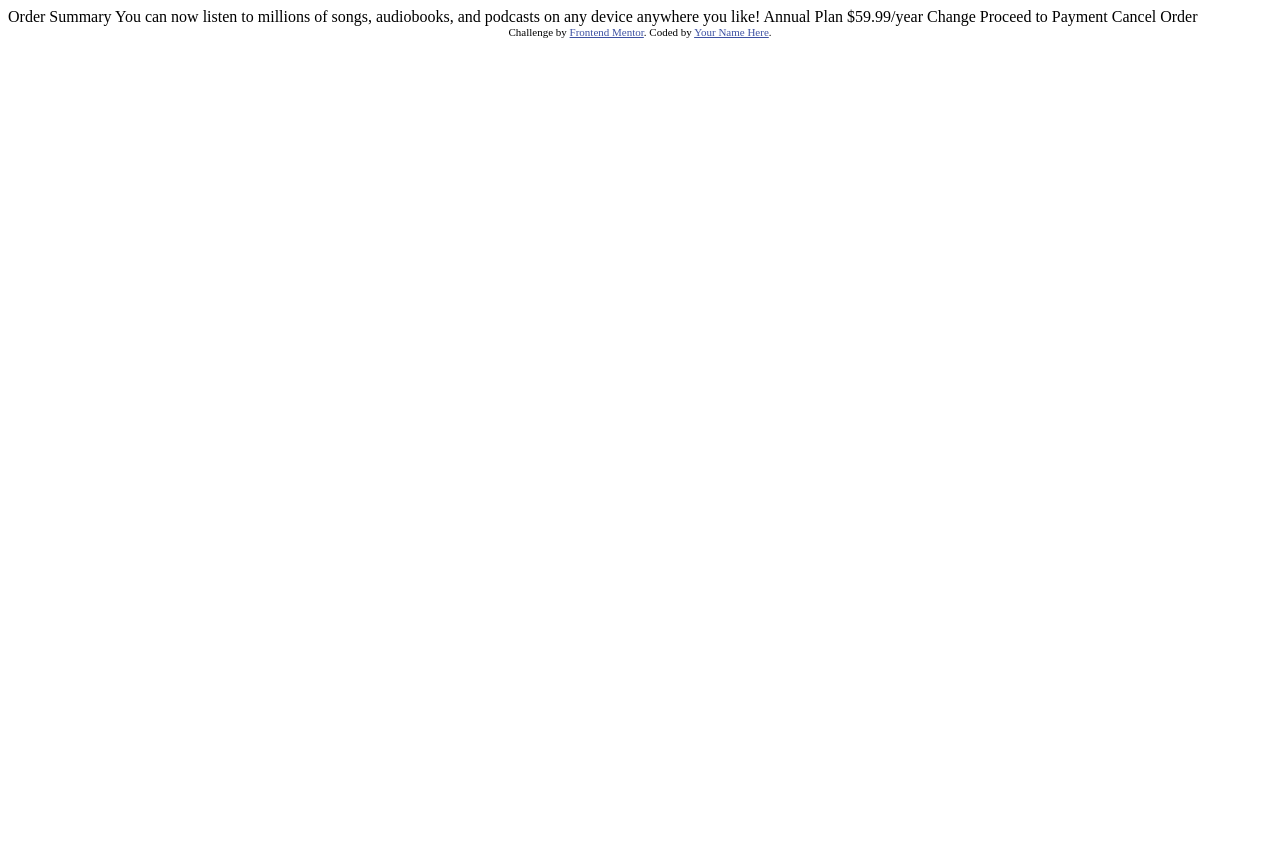
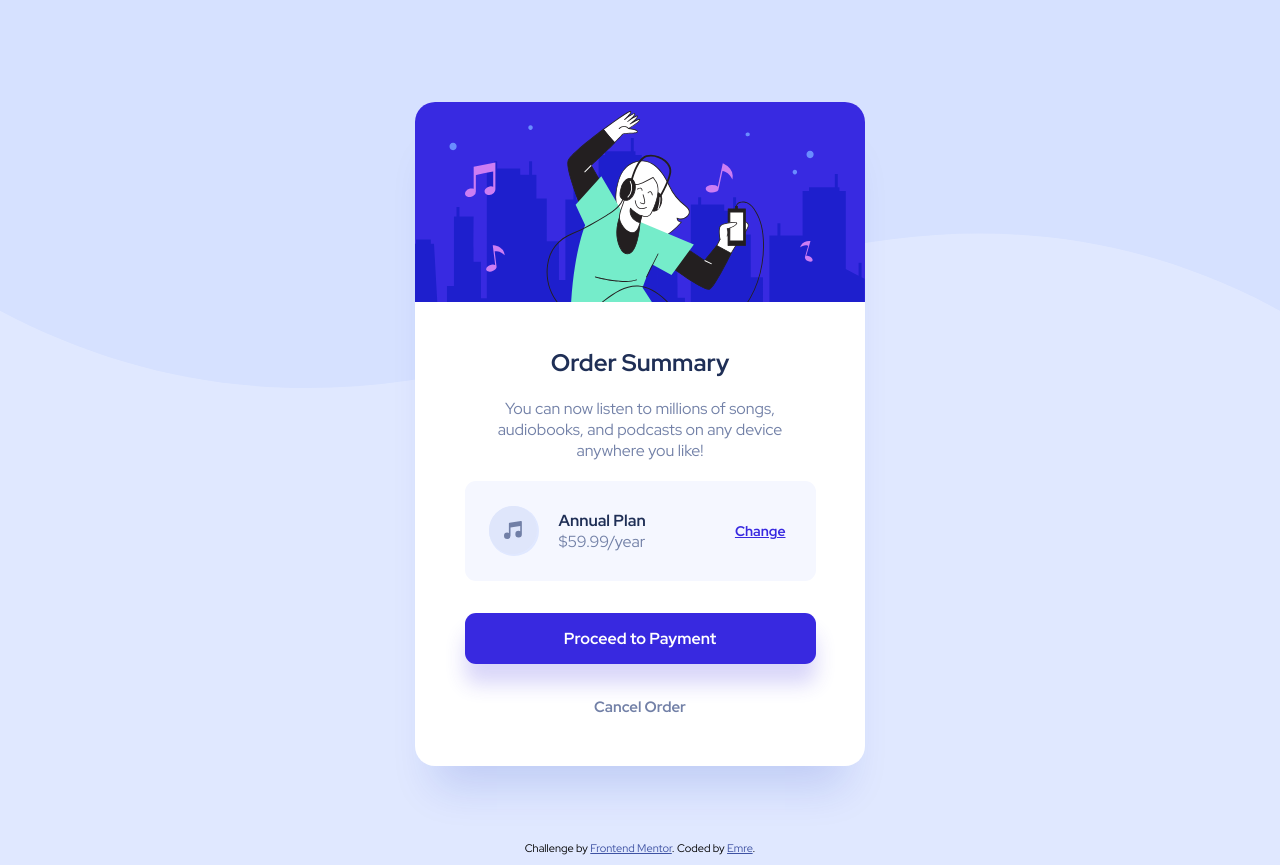
Before and after one commit to EmreYYZ/frontendmentor-001, a plain HTML site: page index.html in a window 1280 px wide. Before the commit the page ends 800 px from the top, so only its background shows below. Drawn offline with Linux system fonts and the light colour scheme.

Commit message:
Challenge Completed

```diff
--- a/index.html
+++ b/index.html
@@ -1,37 +1,59 @@
 <!DOCTYPE html>
 <html lang="en">
   <head>
-  <meta charset="UTF-8">
-  <meta name="viewport" content="width=device-width, initial-scale=1.0"> <!-- displays site properly based on user's device -->
-
-  <link rel="icon" type="image/png" sizes="32x32" href="./images/favicon-32x32.png">
+    <meta charset="UTF-8" />
+    <meta name="viewport" content="width=device-width, initial-scale=1.0" />
+    <!-- displays site properly based on user's device -->
+    <link rel="stylesheet" href="style.css" />
+    <link rel="icon" type="image/png" sizes="32x32" href="./images/favicon-32x32.png" />
 
     <title>Frontend Mentor | Order summary card</title>
 
     <!-- Feel free to remove these styles or customise in your own stylesheet 👍 -->
     <style>
-    .attribution { font-size: 11px; text-align: center; }
-    .attribution a { color: hsl(228, 45%, 44%); }
+      .attribution {
+        font-size: 11px;
+        text-align: center;
+      }
+      .attribution a {
+        color: hsl(228, 45%, 44%);
+      }
     </style>
   </head>
   <body>
+    <!-- Main Card -->
+    <main>
+      <!-- Header Image Section -->
+      <section class="heroImage"></section>
+      <!-- Order Summary Section -->
+      <section class="topText">
+        <h2>Order Summary</h2>
+        <p>You can now listen to millions of songs, audiobooks, and podcasts on any device anywhere you like!</p>
+      </section>
+      <!-- Price Card section -->
+      <section class="priceCard-container">
+        <div class="priceCard">
+          <!-- Music Icon -->
+          <div class="musicIcon">
+            <img src="./images/icon-music.svg" />
+          </div>
+          <div class="priceCard-middleText">
+            <h4>Annual Plan</h4>
+            <p>$59.99/year</p>
+          </div>
+          <div class="priceCard-change-btn">
+            <button>Change</button>
+          </div>
+        </div>
+      </section>
+      <!-- Buttons section -->
+      <section class="btn-section">
+        <button>Proceed to Payment</button>
+        <br />
+        <button>Cancel Order</button>
+      </section>
+    </main>
 
-  Order Summary
-
-  You can now listen to millions of songs, audiobooks, and podcasts on any
-  device anywhere you like!
-
-  Annual Plan
-  $59.99/year
-
-  Change
-
-  Proceed to Payment
-  Cancel Order
-
-  <div class="attribution">
-    Challenge by <a href="https://www.frontendmentor.io?ref=challenge" target="_blank">Frontend Mentor</a>.
-    Coded by <a href="#">Your Name Here</a>.
-  </div>
+    <div class="attribution">Challenge by <a href="https://www.frontendmentor.io?ref=challenge" target="_blank">Frontend Mentor</a>. Coded by <a href="https://emre.la" target="_blank">Emre</a>.</div>
   </body>
 </html>
--- /dev/null
+++ b/style.css
@@ -0,0 +1,207 @@
+@import url("https://fonts.googleapis.com/css2?family=Red+Hat+Display:wght@400;700;900&display=swap");
+
+body,
+button {
+  font-size: 16px;
+  font-family: "Red Hat Display", sans-serif;
+}
+
+body {
+  max-width: 1440px;
+  margin: auto;
+  background-color: hsl(225, 100%, 94%);
+  margin-bottom: 10px;
+  background-image: url(./images/pattern-background-desktop.svg);
+  background-repeat: no-repeat;
+  background-size: contain;
+}
+
+h1,
+h2,
+h3,
+h4 {
+  color: hsl(223, 47%, 23%);
+}
+
+p {
+  color: hsl(224, 23%, 55%);
+}
+
+/* Main Card */
+main {
+  margin: auto;
+  margin-top: 102px;
+  width: 90%;
+  max-width: 450px;
+  background-color: #fff;
+  border-radius: 20px;
+  margin-bottom: 75px;
+  box-shadow: 0px 40px 40px -20px hsla(228, 87%, 39%, 0.15);
+}
+
+.topText {
+  text-align: center;
+  width: 78%;
+  margin: auto;
+  margin-top: 45px;
+}
+
+.topText p {
+  margin-top: 17px;
+}
+
+/* Price Card */
+
+.priceCard-container {
+  background-color: hsl(225, 100%, 98%);
+  border-radius: 11px;
+  width: 78%;
+  margin: auto;
+  margin-top: 20px;
+  margin-bottom: 32px;
+}
+
+.priceCard {
+  display: flex;
+  justify-content: space-between;
+  padding: 25px 24px 25px 24px;
+}
+
+.priceCard p,
+h4 {
+  margin-bottom: 6px;
+  margin: 0;
+}
+
+.priceCard button {
+  background: none;
+  border: none;
+  text-decoration: underline;
+  font-weight: 700;
+  color: hsl(245, 75%, 52%);
+  font-size: 14px;
+}
+
+.priceCard button:hover {
+  text-decoration: none;
+  color: hsl(245, 83%, 68%);
+  cursor: pointer;
+}
+
+.priceCard-middleText {
+  align-self: center;
+  flex-grow: 2;
+}
+
+.priceCard-change-btn {
+  align-self: center;
+}
+
+.heroImage {
+  background-image: url("./images/illustration-hero.svg");
+  background-size: cover;
+  background-position: center;
+  height: 200px;
+  border-radius: 20px 20px 0px 0px;
+}
+
+.musicIcon {
+  background-color: hsl(225, 100%, 94%);
+  align-self: center;
+  border-radius: 100%;
+  width: 50px;
+  height: 50px;
+  margin-right: 20px;
+}
+
+.btn-section {
+  text-align: center;
+}
+
+.btn-section button:first-child {
+  background-color: hsl(245, 75%, 52%);
+  width: 78%;
+  color: white;
+  border: none;
+  padding: 15px 0px 15px 0px;
+  border-radius: 11px;
+  font-weight: 700;
+  margin-bottom: 32px;
+  box-shadow: 0px 20px 20px hsla(245, 75%, 52%, 0.1903);
+}
+
+.btn-section button:first-child:hover {
+  background-color: hsl(245, 83%, 68%);
+  cursor: pointer;
+}
+
+.btn-section button:last-child {
+  background: none;
+  width: 78%;
+  font-weight: 700;
+  font-size: 15px;
+  color: hsl(224, 23%, 55%);
+  border: none;
+  border-radius: 11px;
+  margin-bottom: 48px;
+}
+.btn-section button:last-child:hover {
+  color: hsl(223, 47%, 23%);
+  cursor: pointer;
+}
+
+/* mb 71 mobile */
+@media screen and (max-width: 375px) {
+  body {
+    background-image: url(./images/pattern-background-mobile.svg);
+    background-repeat: no-repeat;
+    background-size: contain;
+  }
+  main {
+    margin-top: 71px;
+    width: 87%;
+    margin-bottom: 25px;
+  }
+
+  h2 {
+    font-size: 22px;
+  }
+
+  p {
+    font-size: 15px;
+  }
+  .heroImage {
+    height: 160px;
+  }
+  .topText {
+    margin-top: 32px;
+  }
+  .topText p {
+    margin-top: 16px;
+  }
+  .priceCard-container {
+    width: 85%;
+    margin-bottom: 24px;
+  }
+  .priceCard {
+    padding: 17px 16px 16px 16px;
+  }
+  .priceCard-middleText {
+    font-size: 14px;
+  }
+  .musicIcon {
+    width: 48px;
+    height: 48px;
+  }
+
+  .btn-section button:first-child {
+    width: 85%;
+    font-size: 15px;
+    margin-bottom: 24px;
+  }
+
+  .btn-section button:last-child {
+    font-size: 15px;
+    margin-bottom: 32px;
+  }
+}
```
Also changed, not shown: screenshot.png (added), 1 other file. Lines whose indentation alone changed are shown as unchanged.
